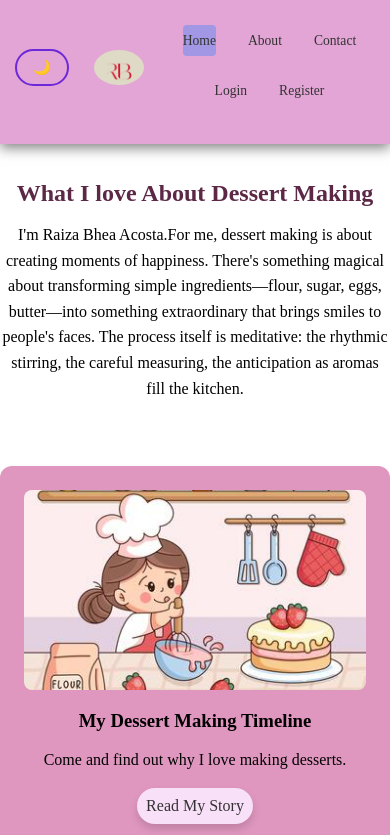
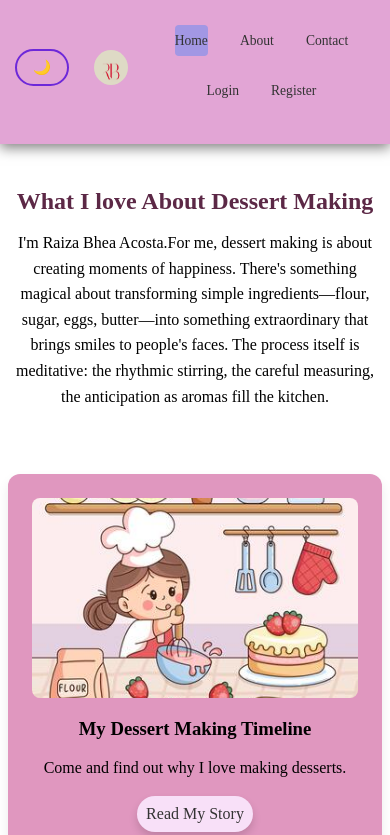
Before and after one commit to raizabhea/thefolio, a React (Create React App) app in the folder frontend/: page /home in a window 390 px wide. Shown: the top 835 px of the page. Built offline with nearby package versions, Linux system fonts and the light colour scheme; no server answers.

Commit message:
Add responsive CSS for mobile layout

```diff
--- a/frontend/src/index.css
+++ b/frontend/src/index.css
@@ -294,3 +294,28 @@ code {
     font-size: 0.85rem;
   }
 }
+/* Make everything responsive */
+* {
+  max-width: 100%;
+  box-sizing: border-box;
+}
+
+body {
+  overflow-x: hidden;
+  padding: 0;
+  margin: 0;
+}
+
+img, video {
+  max-width: 100%;
+  height: auto;
+}
+
+/* Make containers stack on mobile */
+@media (max-width: 768px) {
+  .container, .navbar, .post-card, .form-group {
+    width: 100%;
+    flex-direction: column;
+    padding: 0.5rem;
+  }
+}
--- a/frontend/src/style.css
+++ b/frontend/src/style.css
@@ -1159,3 +1159,28 @@ h2{
     font-size: 0.85rem;
   }
 }
+/* Make everything responsive */
+* {
+  max-width: 100%;
+  box-sizing: border-box;
+}
+
+body {
+  overflow-x: hidden;
+  padding: 0;
+  margin: 0;
+}
+
+img, video {
+  max-width: 100%;
+  height: auto;
+}
+
+/* Make containers stack on mobile */
+@media (max-width: 768px) {
+  .container, .navbar, .post-card, .form-group {
+    width: 100%;
+    flex-direction: column;
+    padding: 0.5rem;
+  }
+}
```
